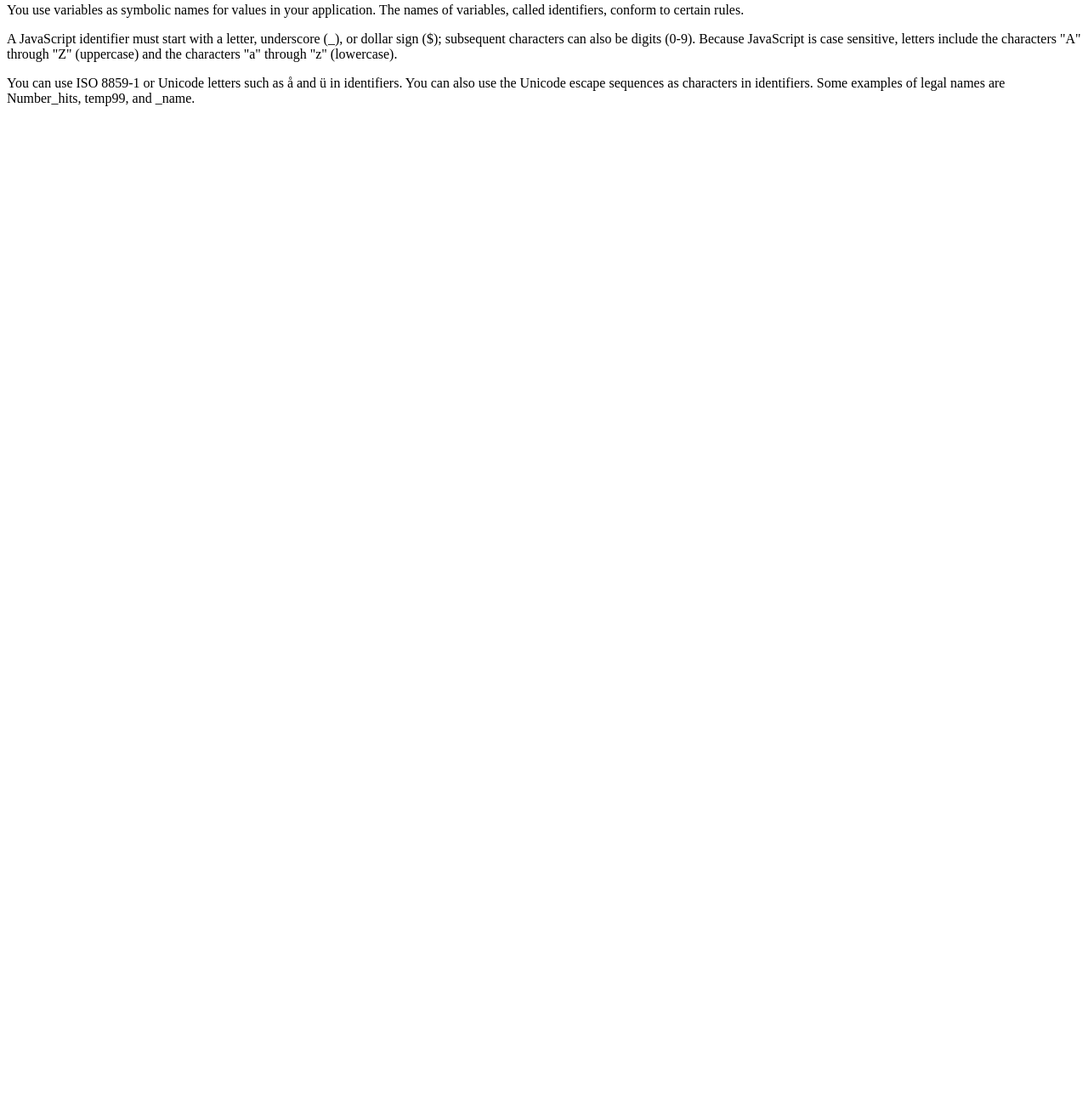
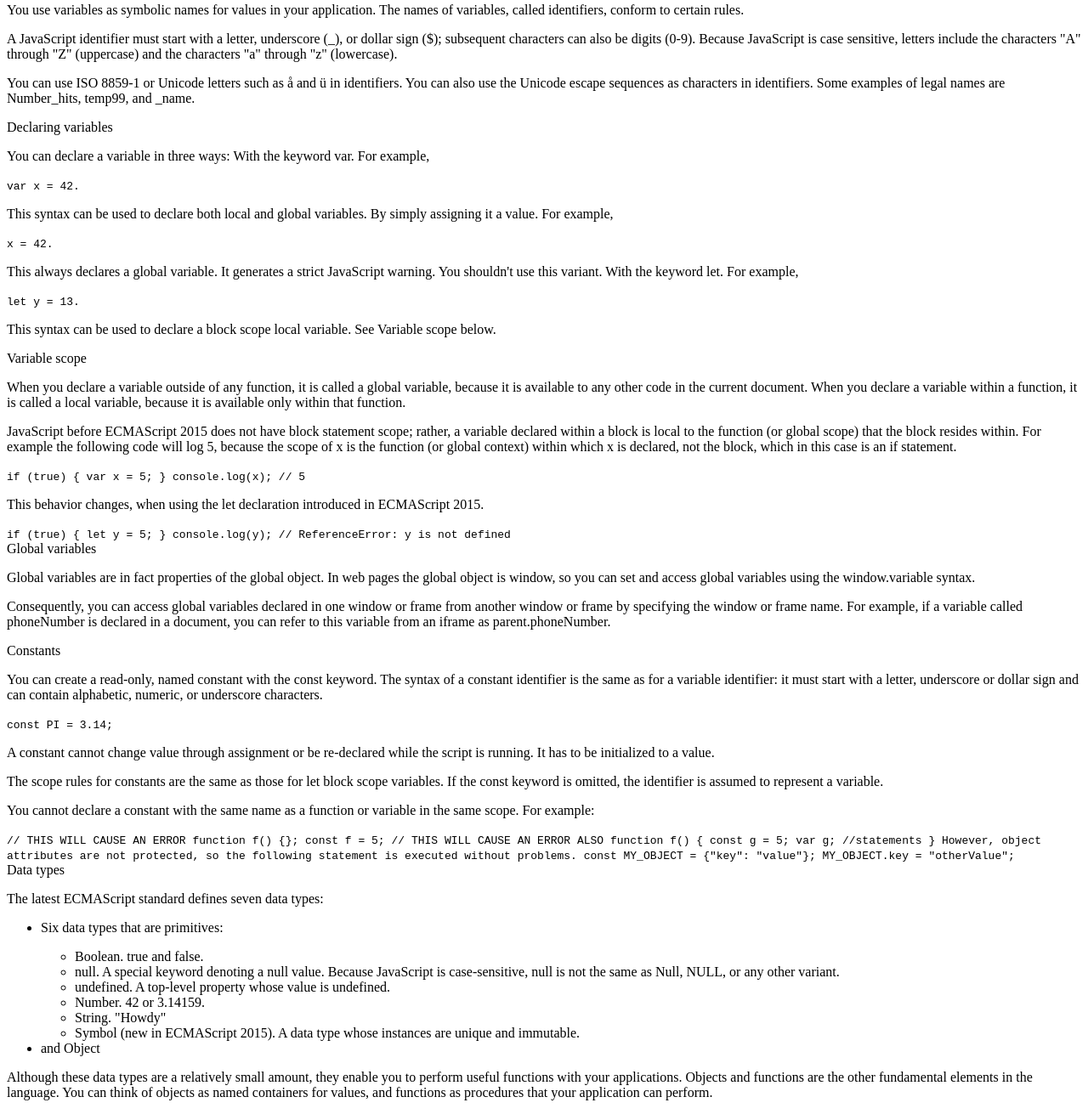
Before and after one commit to EmicJoykiller/Java-Script-Technical-Documentation-Page, a plain HTML site: page index.html in a window 1280 px wide. Shown: the part 1049-2360 px from the top of the page at 85% size. Before the commit the page ends 1190 px from the top, so only its background shows below. Drawn offline with Linux system fonts and the light colour scheme.

Commit message:
Update index.html

```diff
--- a/index.html
+++ b/index.html
@@ -81,7 +81,7 @@
         </article>
       </section>
 
-      <section class="main-section" id="#What_you_should_already_know">
+      <section class="main-section" id="What_you_should_already_know">
         <header>What you should already know</header>
         <article>
           <p>This guide assumes you have the following basic background:</p>
@@ -99,7 +99,7 @@
         </article>
       </section>
 
-      <section class="main-section" id="#JavaScript_and_Java">
+      <section class="main-section" id="JavaScript_and_Java">
         <header>JavaScript and Java</header>
         <article>
           <p>
@@ -131,7 +131,7 @@
         </article>
       </section>
 
-      <section class="main-section" id="#Hello_world">
+      <section class="main-section" id="Hello_world">
         <header>Hello world</header>
         <article>
           <p>
@@ -149,7 +149,7 @@
         </article>
       </section>
 
-      <section class="main-section" id="#Variables">
+      <section class="main-section" id="Variables">
         <header>Variables</header>
         <article>
           <p>
@@ -172,12 +172,154 @@
           </p>
         </article>
       </section>
-      <section class="main-section" id="#Declaring_variables"></section>
-      <section class="main-section"></section>
-      <section class="main-section"></section>
-      <section class="main-section"></section>
-      <section class="main-section"></section>
-      <section class="main-section"></section>
+
+      <section class="main-section" id="Declaring_variables">
+        <header>Declaring variables</header>
+        <article>
+          <p>
+            You can declare a variable in three ways: With the keyword var. For
+            example,
+          </p>
+          <code>var x = 42.</code>
+          <p>
+            This syntax can be used to declare both local and global variables.
+            By simply assigning it a value. For example,
+          </p>
+          <code>x = 42.</code>
+          <p>
+            This always declares a global variable. It generates a strict
+            JavaScript warning. You shouldn't use this variant. With the keyword
+            let. For example,
+          </p>
+          <code>let y = 13.</code>
+          <p>
+            This syntax can be used to declare a block scope local variable. See
+            Variable scope below.
+          </p>
+        </article>
+      </section>
+
+      <section class="main-section" id="Variable_scope">
+        <header>Variable scope</header>
+        <article>
+          <p>
+            When you declare a variable outside of any function, it is called a
+            global variable, because it is available to any other code in the
+            current document. When you declare a variable within a function, it
+            is called a local variable, because it is available only within that
+            function.
+          </p>
+          <p>
+            JavaScript before ECMAScript 2015 does not have block statement
+            scope; rather, a variable declared within a block is local to the
+            function (or global scope) that the block resides within. For
+            example the following code will log 5, because the scope of x is the
+            function (or global context) within which x is declared, not the
+            block, which in this case is an if statement.
+          </p>
+          <code>if (true) { var x = 5; } console.log(x); // 5</code>
+          <p>
+            This behavior changes, when using the let declaration introduced in
+            ECMAScript 2015.
+          </p>
+          <code
+            >if (true) { let y = 5; } console.log(y); // ReferenceError: y is
+            not defined</code
+          >
+        </article>
+      </section>
+
+      <section class="main-section" id="Global_variables">
+        <header>Global variables</header>
+        <article>
+          <p>
+            Global variables are in fact properties of the global object. In web
+            pages the global object is window, so you can set and access global
+            variables using the window.variable syntax.
+          </p>
+          <p>
+            Consequently, you can access global variables declared in one window
+            or frame from another window or frame by specifying the window or
+            frame name. For example, if a variable called phoneNumber is
+            declared in a document, you can refer to this variable from an
+            iframe as parent.phoneNumber.
+          </p>
+        </article>
+      </section>
+
+      <section class="main-section" id="Constants">
+        <header>Constants</header>
+        <article>
+          <p>
+            You can create a read-only, named constant with the const keyword.
+            The syntax of a constant identifier is the same as for a variable
+            identifier: it must start with a letter, underscore or dollar sign
+            and can contain alphabetic, numeric, or underscore characters.
+          </p>
+          <code>const PI = 3.14;</code>
+          <p>
+            A constant cannot change value through assignment or be re-declared
+            while the script is running. It has to be initialized to a value.
+          </p>
+          <p>
+            The scope rules for constants are the same as those for let block
+            scope variables. If the const keyword is omitted, the identifier is
+            assumed to represent a variable.
+          </p>
+          <p>
+            You cannot declare a constant with the same name as a function or
+            variable in the same scope. For example:
+          </p>
+          <code
+            >// THIS WILL CAUSE AN ERROR function f() {}; const f = 5; // THIS
+            WILL CAUSE AN ERROR ALSO function f() { const g = 5; var g;
+            //statements } However, object attributes are not protected, so the
+            following statement is executed without problems. const MY_OBJECT =
+            {"key": "value"}; MY_OBJECT.key = "otherValue";</code
+          >
+        </article>
+      </section>
+
+      <section class="main-section" id="Data_types">
+        <header>Data types</header>
+        <article>
+          <p>The latest ECMAScript standard defines seven data types:</p>
+          <ul>
+            <li>
+              <p>Six data types that are primitives:</p>
+              <ul>
+                <li>Boolean. true and false.</li>
+                <li>
+                  null. A special keyword denoting a null value. Because
+                  JavaScript is case-sensitive, null is not the same as Null,
+                  NULL, or any other variant.
+                </li>
+                <li>
+                  undefined. A top-level property whose value is undefined.
+                </li>
+                <li>Number. 42 or 3.14159.</li>
+                <li>String. "Howdy"</li>
+                <li>
+                  Symbol (new in ECMAScript 2015). A data type whose instances
+                  are unique and immutable.
+                </li>
+              </ul>
+            </li>
+            <li>and Object</li>
+          </ul>
+          <p>
+            Although these data types are a relatively small amount, they enable
+            you to perform useful functions with your applications. Objects and
+            functions are the other fundamental elements in the language. You
+            can think of objects as named containers for values, and functions
+            as procedures that your application can perform.
+          </p>
+        </article>
+      </section>
+
+      <section class="main-section" id="if...else_statement">
+
+      </section>
       <section class="main-section"></section>
       <section class="main-section"></section>
       <section class="main-section"></section>
```
